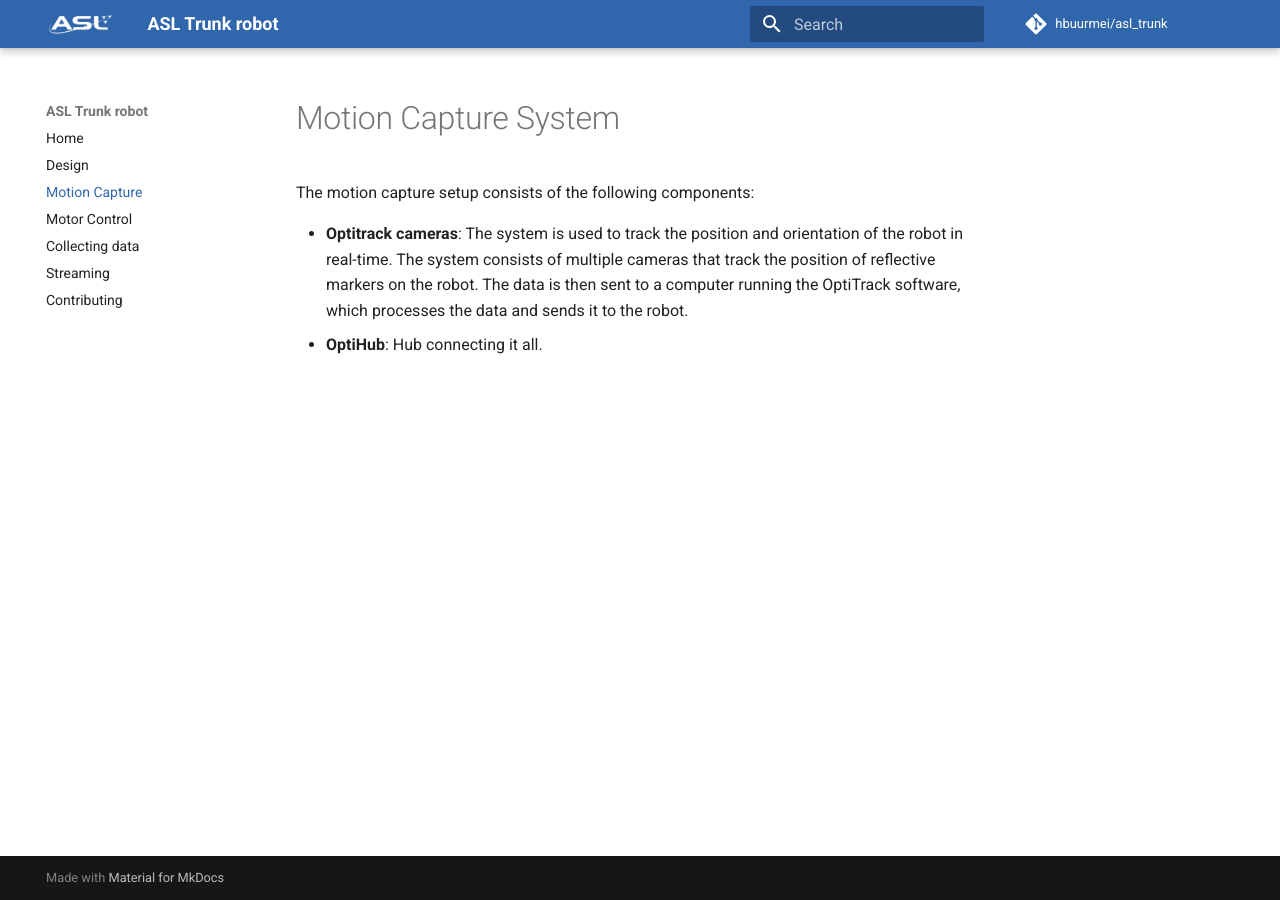
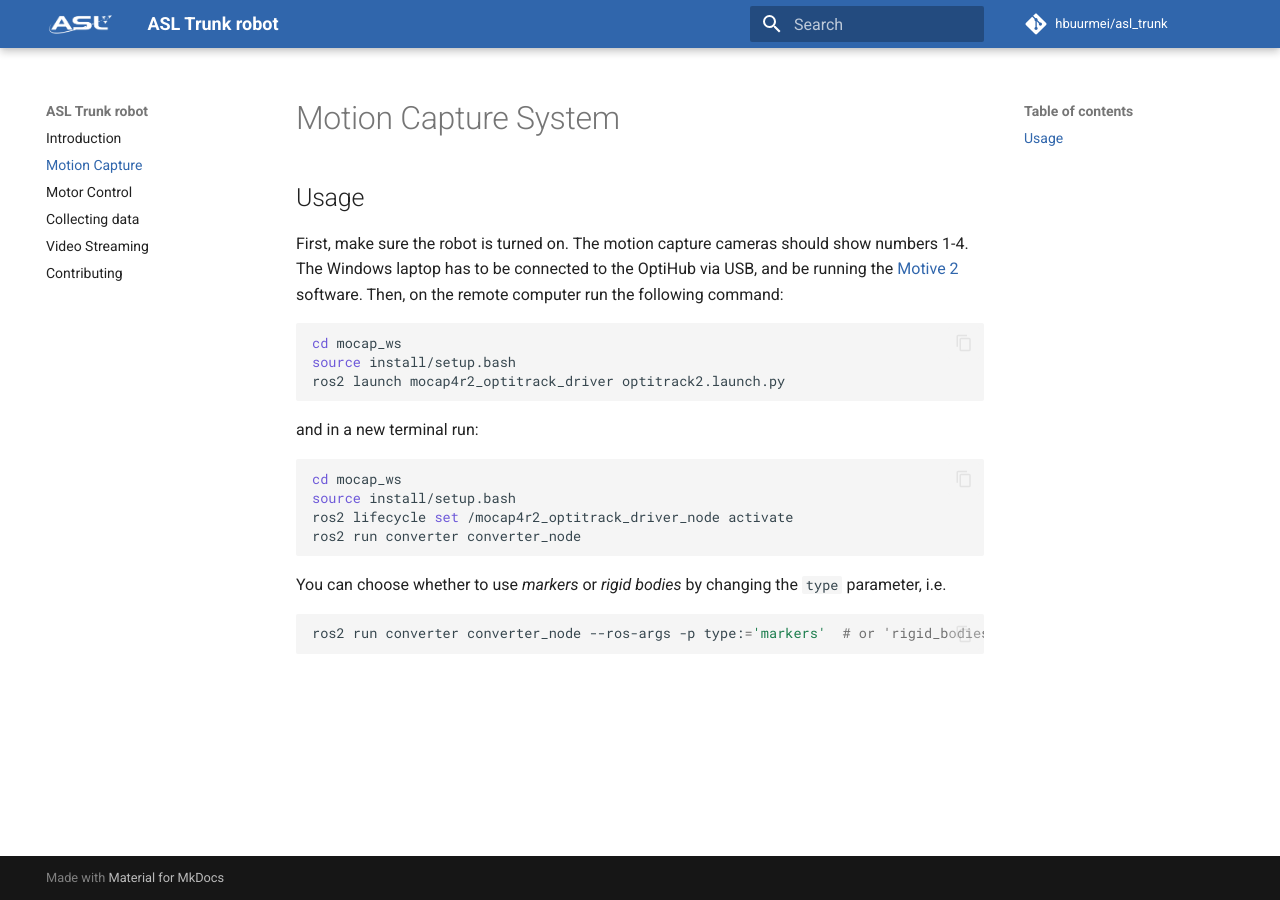
Before and after one commit to hbuurmei/asl_trunk, an MkDocs documentation site: the page built from docs/mocap.md, in a window 1280 px wide. Built offline with MkDocs 1.6.1 and Material for MkDocs 9.7.7, drawn with Linux system fonts in a browser that asks for light colours; comment, search, counter and statistics services are not loaded.

Commit message:
add mocap details

````diff
--- a/docs/mocap.md
+++ b/docs/mocap.md
@@ -1,7 +1,24 @@
 # Motion Capture System
 
 
-The motion capture setup consists of the following components:
-
-- **Optitrack cameras**: The system is used to track the position and orientation of the robot in real-time. The system consists of multiple cameras that track the position of reflective markers on the robot. The data is then sent to a computer running the OptiTrack software, which processes the data and sends it to the robot.
-- **OptiHub**: Hub connecting it all.
+## Usage
+First, make sure the robot is turned on.
+The motion capture cameras should show numbers 1-4.
+The Windows laptop has to be connected to the OptiHub via USB, and be running the [Motive 2](https://docs.optitrack.com/v/v2.3) software.
+Then, on the remote computer run the following command:
+```bash
+cd mocap_ws
+source install/setup.bash
+ros2 launch mocap4r2_optitrack_driver optitrack2.launch.py
+```
+and in a new terminal run:
+```bash
+cd mocap_ws
+source install/setup.bash
+ros2 lifecycle set /mocap4r2_optitrack_driver_node activate
+ros2 run converter converter_node
+```
+You can choose whether to use *markers* or *rigid bodies* by changing the `type` parameter, i.e.
+```bash
+ros2 run converter converter_node --ros-args -p type:='markers'  # or 'rigid_bodies' (default)
+```
--- a/mkdocs.yml
+++ b/mkdocs.yml
@@ -17,12 +17,11 @@ extra_css:
   - stylesheets/extra.css
 
 nav:
-  - Home: index.md
-  - Design: design.md
+  - Introduction: index.md
   - Motion Capture: mocap.md
   - Motor Control: motor_control.md
   - Collecting data: collecting_data.md
-  - Streaming: streaming.md
+  - Video Streaming: video_streaming.md
   - Contributing: contributing.md
 
 markdown_extensions:
````
Also changed, not shown: docs/index.md (+2 -2 lines), docs/motor_control.md (+1 -1 lines), docs/video_streaming.md (renamed from docs/streaming.md, +4 -0 lines), docs/design.md (deleted).
